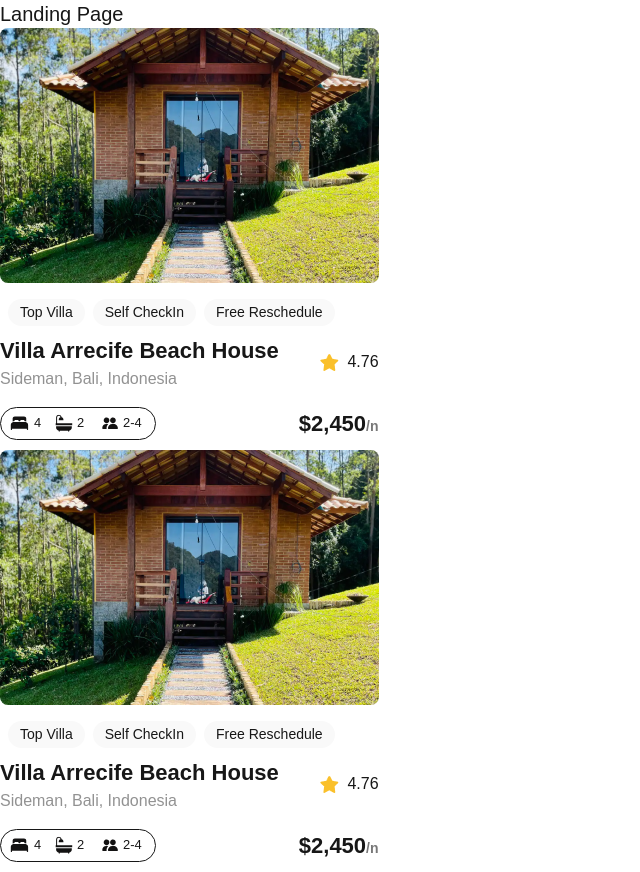
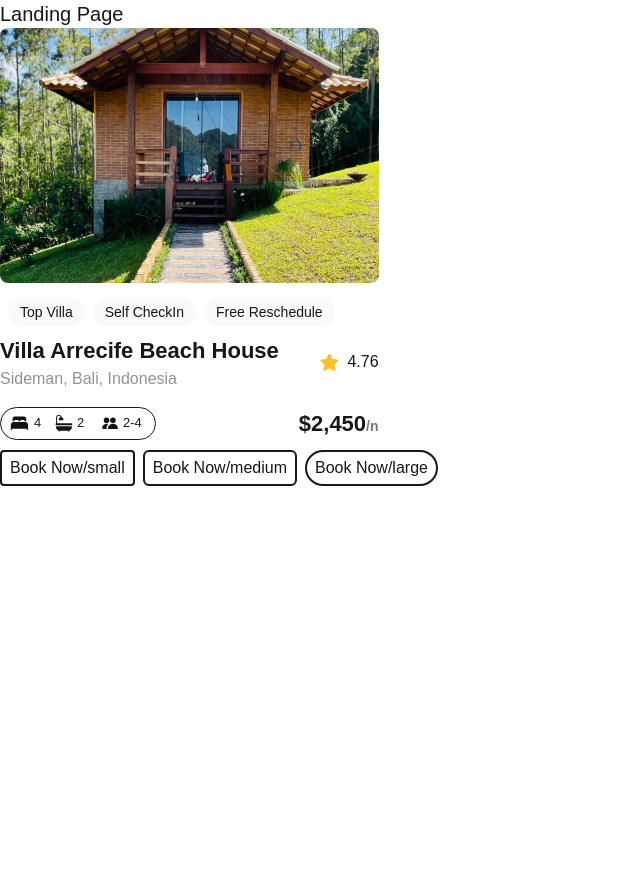
Before and after one commit to grafter-ca/alx-project-0x00-setup, a Next.js app in the folder alx-project-0x00/: page /landing in a window 1280 px wide. Shown: the whole page, without its empty margins (0-640 px from the left). After the commit the page ends 800 px from the top, so only its background shows below. Built offline with nearby package versions, Linux system fonts and the light colour scheme.

Commit message:
adding Button comp with p, buttonprops interface and render it in landing page

```diff
--- /dev/null
+++ b/alx-project-0x00/components/Button.tsx
@@ -0,0 +1,10 @@
+import { ButtonProps } from "@/interfaces";
+
+const Button: React.FC<ButtonProps> = ({ title, styles }) => {
+    return (
+        <button className={styles}>{title}</button>
+    );
+}
+
+
+export default Button;
--- a/alx-project-0x00/interfaces/index.ts
+++ b/alx-project-0x00/interfaces/index.ts
@@ -1,3 +1,8 @@
 export interface PillProps {
   title: string
 }
+
+export interface ButtonProps {
+  title: string
+  styles: string
+}
--- a/alx-project-0x00/pages/landing.tsx
+++ b/alx-project-0x00/pages/landing.tsx
@@ -1,11 +1,15 @@
 import Card from "@/components/Card"
+import Button from "@/components/Button"
 
 const Landing: React.FC =  () => {
   return (
     <div>
       <h1 className=" text-xl font-extralight">Landing Page</h1>
       <Card />
-      <Card />
+
+      <Button   title="Book Now/small" styles="px-2 py-1 border-2 mr-2 rounded-sm"/>
+      <Button   title="Book Now/medium" styles="px-2 py-1 border-2 mr-2 rounded-md"/>
+      <Button   title="Book Now/large" styles="px-2 py-1 border-2 mr-2 rounded-full"/>
     </div>
   )
 }
```
